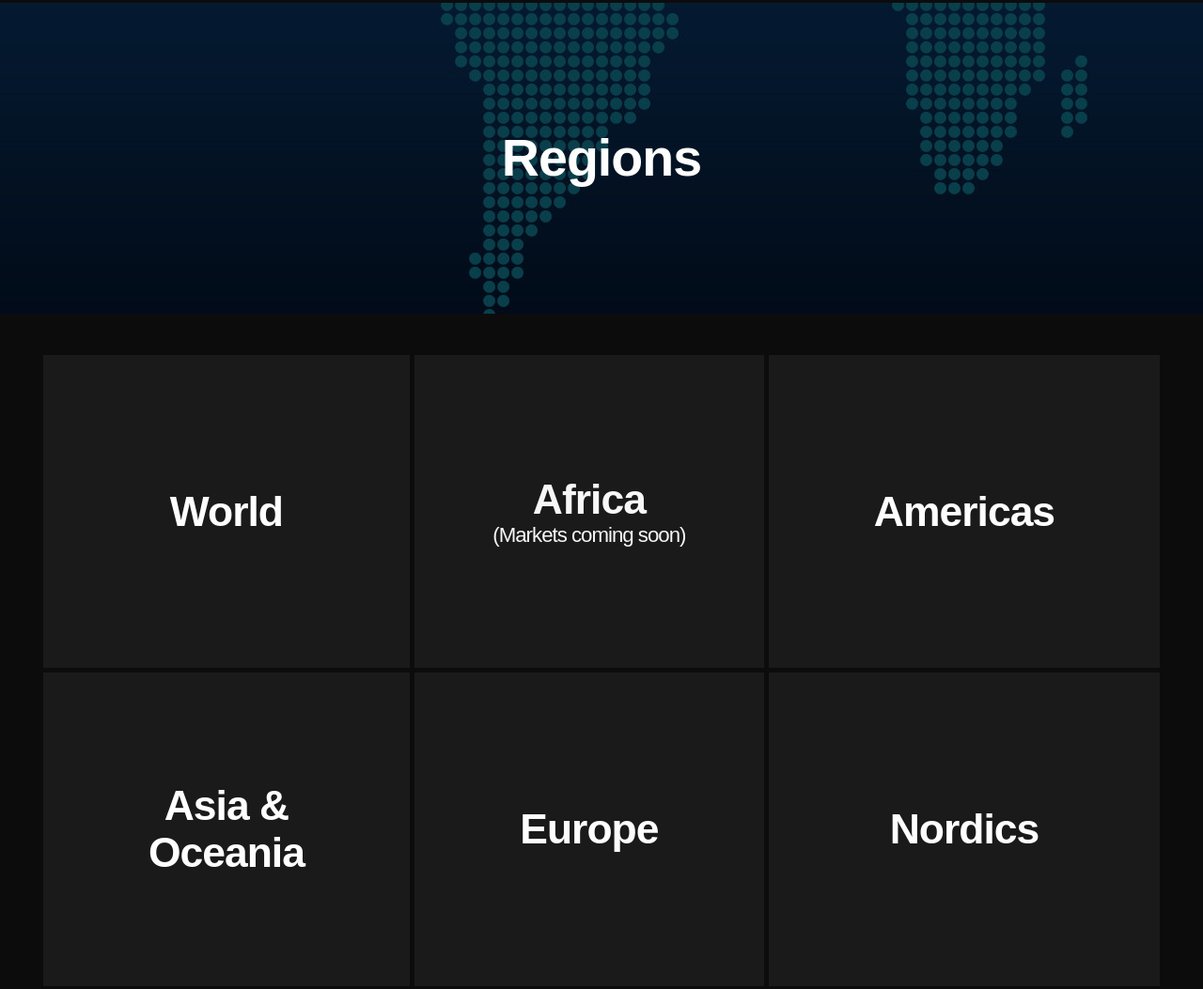
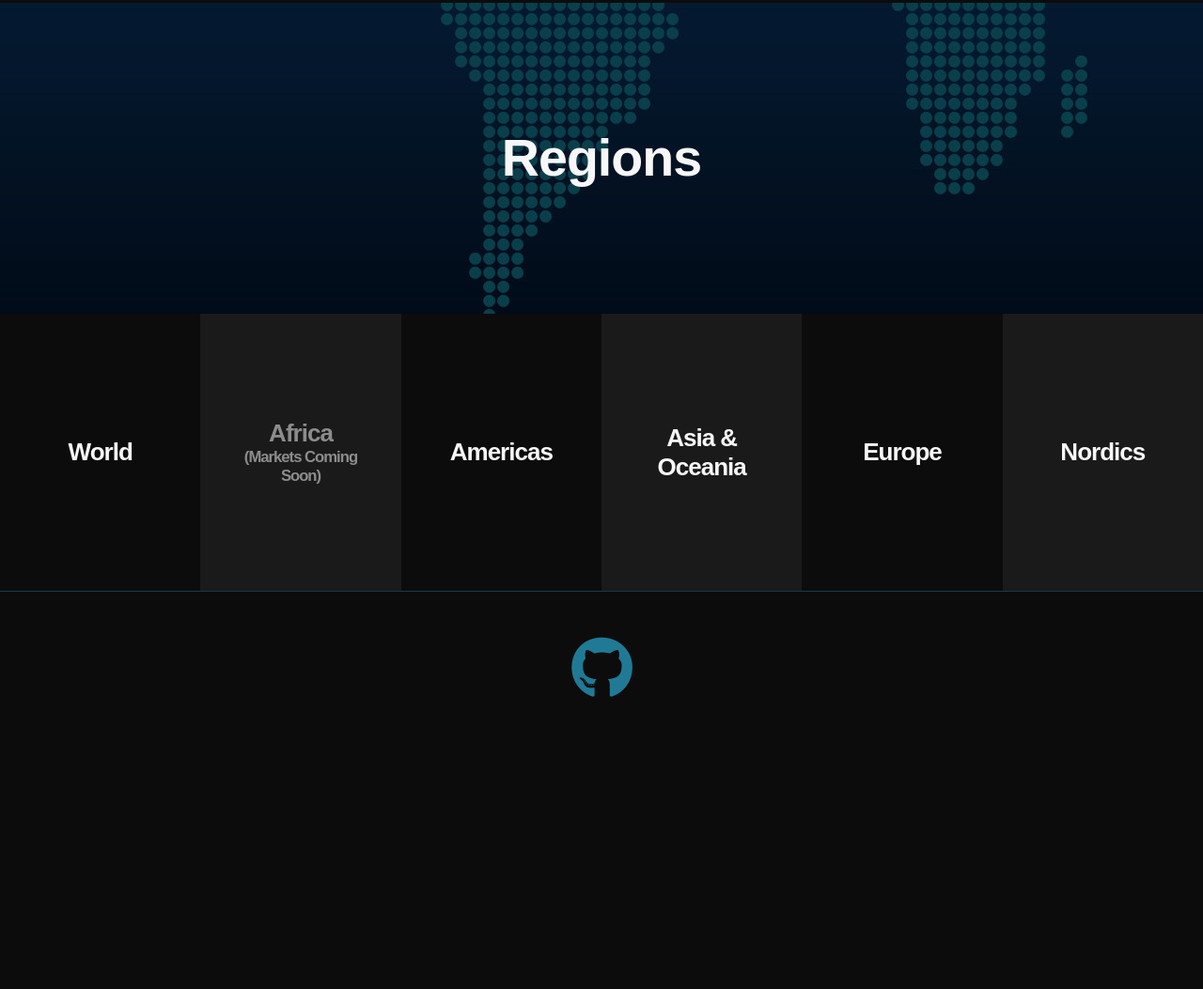
Before and after one commit to devByBjorn/markets_time, a website built with webpack: page dist/index.html in a window 1280 px wide. Shown: the part 813-1866 px from the top of the page at 94% size. After the commit the page ends 1608 px from the top, so only its background shows below. Built offline with nearby package versions, Linux system fonts and the light colour scheme.

Commit message:
final, final style

```diff
--- a/dist/css/style.css
+++ b/dist/css/style.css
@@ -13,11 +13,11 @@ body {
   font-family: sans-serif;
   overflow-x: hidden;
   letter-spacing: -1px;
+  background: var(--main-color-darker);
 }
 
 :root {
-  --main-color-light: #fefefe;
-  --main-color-light-dark: #f7f7f8;
+  --main-color-light: #f7f7f8;
   --main-color-dark: rgb(27, 26, 26);
   --main-color-darker: #0c0c0c;
 
@@ -269,9 +269,7 @@ border-top: 1px solid var(--color-stand-out-transparent);
 
 
 /* Landing Page*/
-
 .background {
-  /* min-height: 100vh; */
   background: url(../img/world-dotted-90.jpg);
 }
 
@@ -338,7 +336,7 @@ border-top: 1px solid var(--color-stand-out-transparent);
   max-width: 40rem;
   text-align: center;
   margin: auto;
-  color: var(--main-color-light-dark);
+  color: var(--main-color-light);
   line-height: 1.4;
 }
 
@@ -354,21 +352,37 @@ border-top: 1px solid var(--color-stand-out-transparent);
   /* border-bottom: var(--border-thin) var(--color-stand-out-transparent); */
 }
 
+.regions-container {
+  background: var(--main-color-darker);
+}
+
+#regions {
+  display: flex;
+  flex-wrap: wrap;
+}
+
 .region-wrapper {
+  width: 16.66666%;
   display: flex;
   flex-direction: column;
   justify-content: center;
   align-items: center;
   text-align: center;
-  color: var(--main-color-light-dark);
-  border: var(--border-thin) transparent;
-  height: 15rem;
-  /* border: var(--border-thin) var(--color-stand-out); */
-  background: var(--main-color-dark);
+  color: var(--main-color-light);
   border: var(--border-thin) transparent;
   transition: all .3s ease;
 }
 
+.region-wrapper:nth-child(odd) {
+  background: var(--main-color-darker);
+}
+.region-wrapper:nth-child(even) {
+  background: var(--main-color-dark);
+}
+
+.region-wrapper:first-child {
+  border-top: none;
+}
 
 .region-wrapper:hover {
   border: var(--border-thin) var(--color-stand-out-light);
@@ -376,14 +390,21 @@ border-top: 1px solid var(--color-stand-out-transparent);
 
 .region-wrapper a {
   display: inline-block;
-  padding: 5rem;
+  padding: 5rem 2rem;
   color: var(--main-color-light);
   transition: all .3s ease-out;
+  text-transform: capitalize;
 }
 
-.region-wrapper p {
-  font-size: 1rem;
+#africa a{
+  color: #fefefe81;
 }
+
+#africa a span{
+  font-size: .75rem;
+  display: block;
+}
+
 
 /* Main container */
 .container {
@@ -396,7 +417,6 @@ border-top: 1px solid var(--color-stand-out-transparent);
   background: var(--main-color-darker);
   margin: 0 auto;
 }
-
 
 /* Main content - Markets*/
 #markets {
@@ -607,9 +627,9 @@ grid-area: grid-six;
 /* FOOTER */
 #main-footer {
   width: 100%;
-  background: var(--main-color-dark);
+  background: var(--main-color-darker);
   border-top: var(--border-thin) var(--color-stand-out-transparent);
-  padding: 1rem .5rem;
+  padding: 2rem .5rem;
   text-align: center;
 }
 
@@ -702,7 +722,6 @@ grid-area: grid-six;
   .landing-content .wrapper {
     flex: 1;
     padding: 4rem .5rem;
-    color: #fefefe;
     text-align: center;
     border: none;
     border-top: var(--border-thin) var(--color-stand-out-transparent);
@@ -727,6 +746,19 @@ grid-area: grid-six;
     padding: 1rem 3rem;
   }
 
+  #regions {
+    flex-direction: column;
+  }
+
+  .region-wrapper {
+    width: 100%;
+    /* border-top: var(--border-thin) var(--color-stand-out-transparent); */
+  }
+
+  .region-wrapper:first-child {
+    border-top: none;
+  }
+
   .region-wrapper a {
     padding: 5rem;
   }
@@ -734,6 +766,8 @@ grid-area: grid-six;
   .modal .info {
     margin: 25% auto;
   }
+
+
 }
 
 /* Big screens*/
--- a/dist/index.html
+++ b/dist/index.html
@@ -73,42 +73,39 @@
 
     <h3 class="regions-heading h1">Regions</h3>
 
-    <div class="container">
-      <div class="market-container">
+
+    <div class="regions-container">
       <!-- MAIN BEGINNING-->
-        <main id="markets" class="regions">
-
+      <main id="regions">
         <!-- WORLD-->
-          <div class="region-wrapper grid-1">
+        <div class="region-wrapper">
           <h3 class="h1"><a href="world.html">world</a></h3>
 
         </div>
 
         <!-- AFRICA-->
-          <div class="region-wrapper grid-2">
-            <h3 class="h1">africa</h3>
-            <p>(Markets coming soon)</p>
-
+        <div id="africa" class="region-wrapper">
+          <h3 class="h1"><a href="#">africa<span>(markets coming soon)</span></a></h3>
         </div>
 
         <!-- THE AMERICAS -->
-          <div class="region-wrapper grid-3">
+        <div class="region-wrapper">
           <h3 class="h1"><a href="americas.html">americas</a></h3>
 
         </div>
 
         <!-- ASIA & OCEANIA -->
-          <div class="region-wrapper grid-4">
+        <div class="region-wrapper">
           <h3 class="h1"><a href="asia-oceania.html">asia & <br> oceania</a></h3>
 
         </div> <!-- EUROPE-->
-          <div class="region-wrapper grid-5">
+        <div class="region-wrapper">
           <h3 class="h1"><a href="europe.html">europe</a></h3>
 
         </div>
 
         <!-- THE NORDICS -->
-          <div class="region-wrapper grid-6">
+        <div class="region-wrapper">
           <h3 class="h1"><a href="nordics.html">nordics</a></h3>
 
         </div>
@@ -116,9 +113,10 @@
       </main>
     </div>
     <!-- MAIN END-->
-    </div>
+
     <footer id="main-footer">
-      <div><a href="#"><i class="fab fa-github"></i></a></div>
+      <div><a href="https://github.com/devByBjorn/markets_time.git" title="GItHub repository"><i
+            class="fab fa-github"></i></a></div>
     </footer>
   </div>
 
```
Also changed, not shown: dist/americas.html (+1 -1 lines), dist/asia-oceania.html (+1 -1 lines), dist/europe.html (+1 -15 lines), dist/nordics.html (+1 -1 lines), dist/world.html (+1 -1 lines), dist/img/world-dotted-30.jpg (deleted), dist/img/world-dotted-70.jpg (deleted), dist/img/world-dotted.jpg (deleted), dist/img/world-map-gimp.jpg (deleted). Lines whose indentation alone changed are shown as unchanged.
